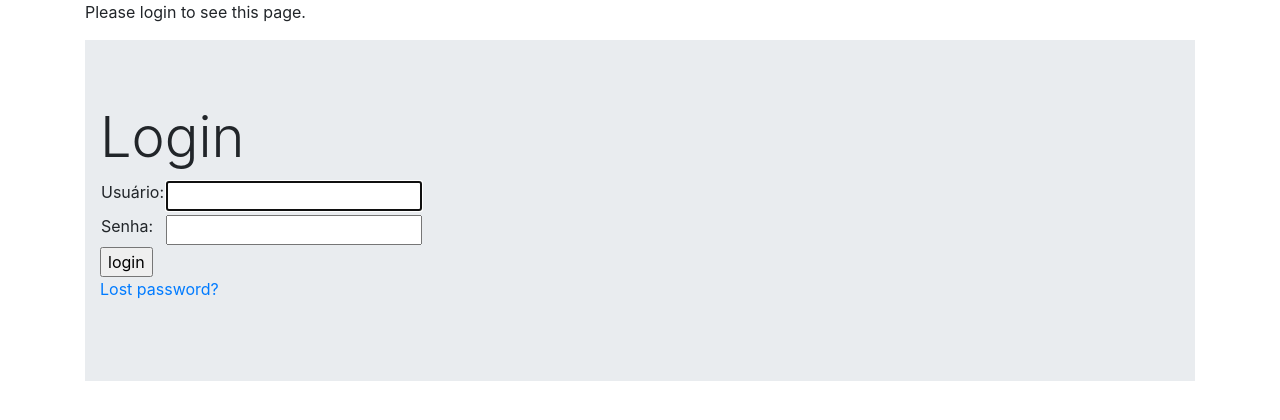
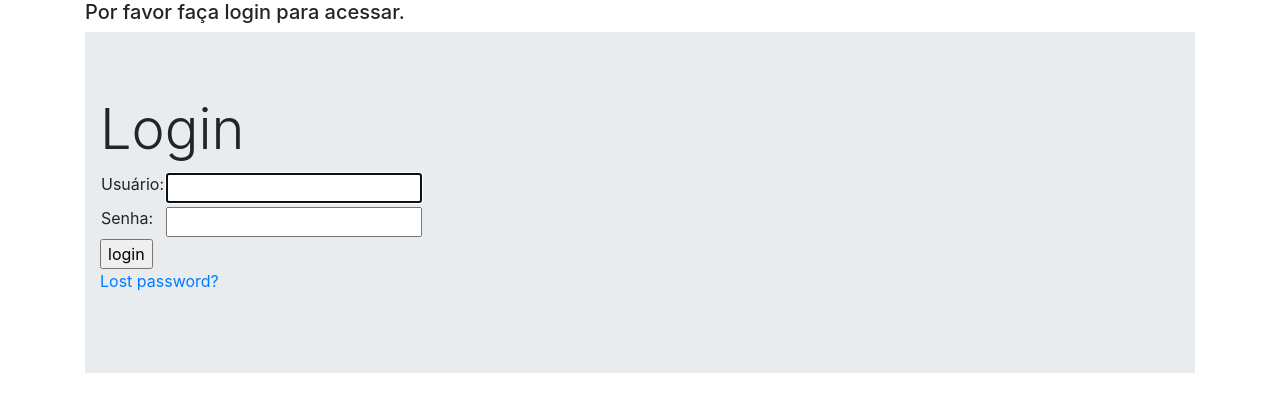
Before and after one commit to DouglasRFV/kanbanweb, a Django app: page /accounts/login/?next=/ in a window 1280 px wide. Shown: the top 420 px of the page. Run offline with Django 3.2, Linux system fonts and the light colour scheme; some libraries are stand-ins or nearby versions.

Commit message:
login required

```diff
--- a/kanbanWeb/settings.py
+++ b/kanbanWeb/settings.py
@@ -128,6 +128,6 @@ STATICFILES_DIRS = [
     os.path.join(BASE_DIR, "static")
 ]
 
-LOGIN_URL = 'kanbanWebApp_home'
+LOGIN_URL = 'login'
 LOGIN_REDIRECT_URL = 'kanbanWebApp_home'
 LOGOUT_REDIRECT_URL = 'login'
--- a/templates/registration/login.html
+++ b/templates/registration/login.html
@@ -1,12 +1,11 @@
 {% extends "base.html" %} {% block main %} {% if form.errors %}
-<p>Your username and password didn't match. Please try again.</p>
+<h5>Seu nome de usuário e senha não coincidem. Por favor, tente novamente.</h5>
 {% endif %} {% if next %} {% if user.is_authenticated %}
-<p>
-  Your account doesn't have access to this page. To proceed, please login with
-  an account that has access.
-</p>
+<h5>
+  Sua conta não tem acesso a esta página. Para continuar, faça login com uma conta que tenha acesso.
+</h5>
 {% else %}
-<p>Please login to see this page.</p>
+<h5>Por favor faça login para acessar.</h5>
 {% endif %} {% endif %}
 
 <div class="jumbotron jumbotron-fluid">
```
Also changed, not shown: kanbanWebApp/views.py (+14 -1 lines), db.sqlite3.
